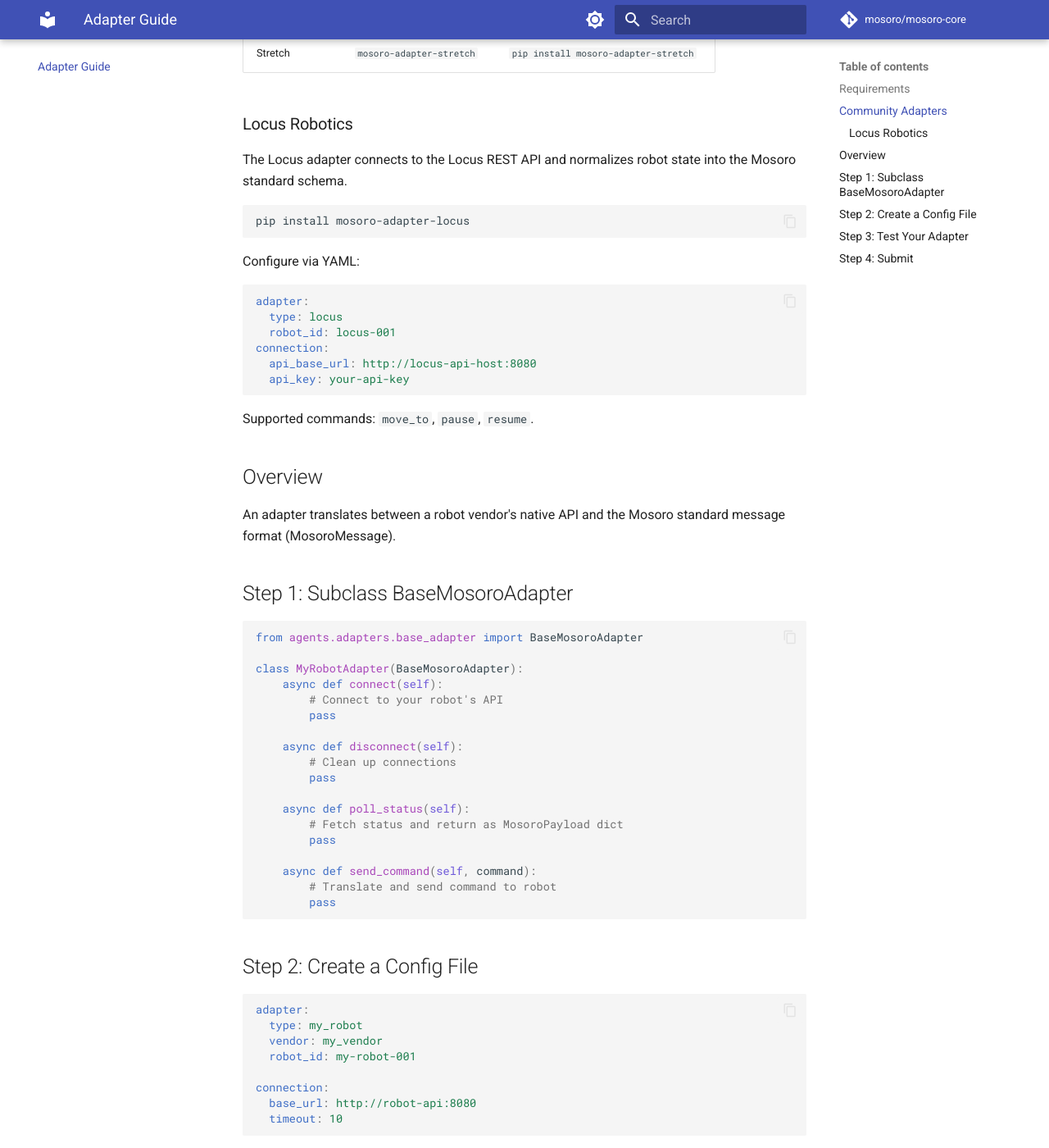
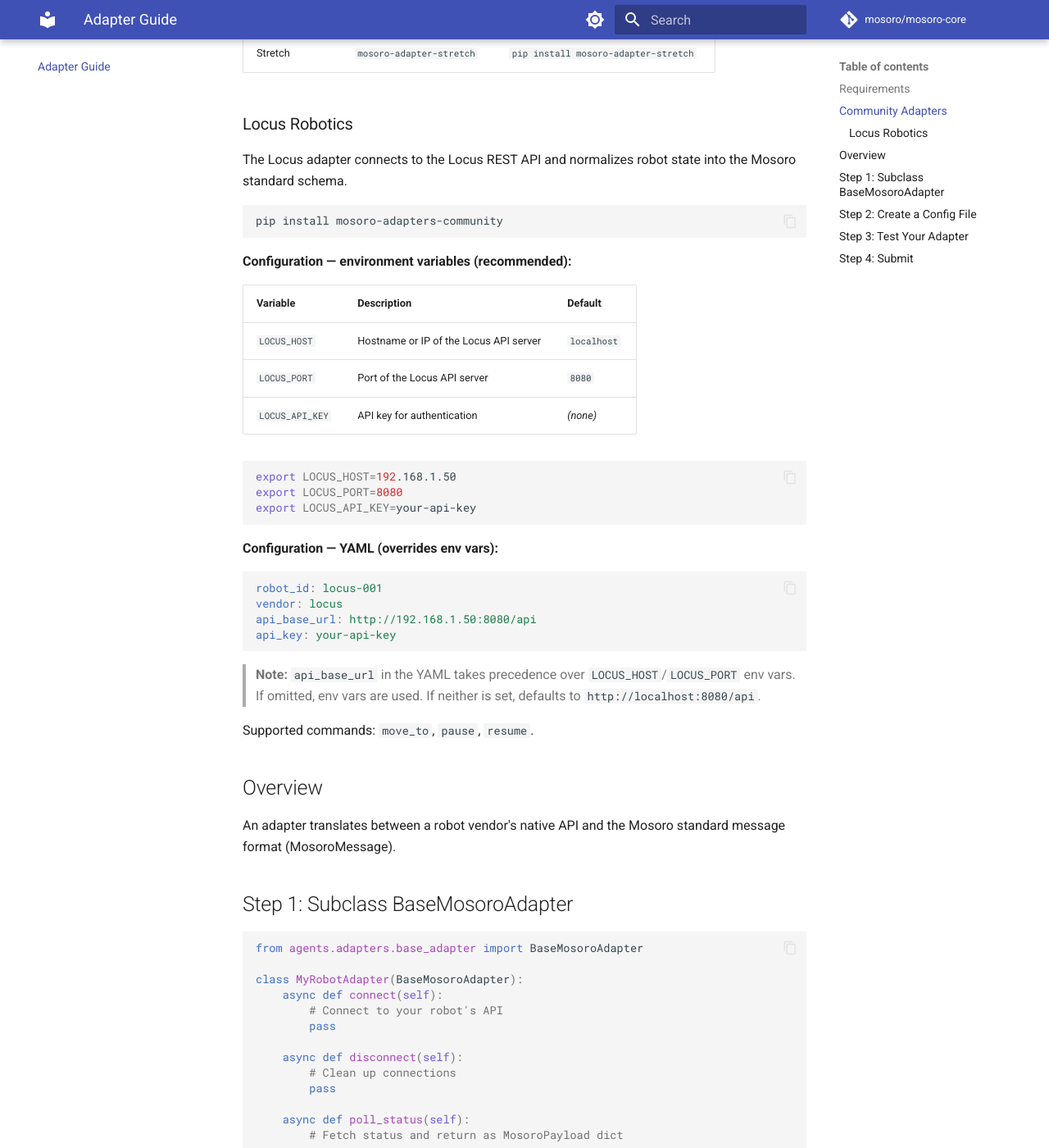
Before and after one commit to MosoroIO/mosoro-docs, an MkDocs documentation site: the page built from docs/adapter-guide.md, in a window 1280 px wide and 1400 px high, scrolled down 721 px. Shown: the whole window at 82% size. Built offline with MkDocs 1.6.1 and Material for MkDocs 9.7.7, drawn with Linux system fonts in a browser that asks for light colours; comment, search, counter and statistics services are not loaded.

Commit message:
Update Locus adapter docs: document env var configuration and YAML precedence

````diff
--- a/docs/adapter-guide.md
+++ b/docs/adapter-guide.md
@@ -24,19 +24,33 @@
 The Locus adapter connects to the Locus REST API and normalizes robot state into the Mosoro standard schema.
 
 ```bash
-pip install mosoro-adapter-locus
+pip install mosoro-adapters-community
 ```
 
-Configure via YAML:
+**Configuration — environment variables (recommended):**
+
+| Variable | Description | Default |
+|---|---|---|
+| `LOCUS_HOST` | Hostname or IP of the Locus API server | `localhost` |
+| `LOCUS_PORT` | Port of the Locus API server | `8080` |
+| `LOCUS_API_KEY` | API key for authentication | _(none)_ |
+
+```bash
+export LOCUS_HOST=192.168.1.50
+export LOCUS_PORT=8080
+export LOCUS_API_KEY=your-api-key
+```
+
+**Configuration — YAML (overrides env vars):**
 
 ```yaml
-adapter:
-  type: locus
-  robot_id: locus-001
-connection:
-  api_base_url: http://locus-api-host:8080
-  api_key: your-api-key
+robot_id: locus-001
+vendor: locus
+api_base_url: http://192.168.1.50:8080/api
+api_key: your-api-key
 ```
+
+> **Note:** `api_base_url` in the YAML takes precedence over `LOCUS_HOST`/`LOCUS_PORT` env vars. If omitted, env vars are used. If neither is set, defaults to `http://localhost:8080/api`.
 
 Supported commands: `move_to`, `pause`, `resume`.
 
````
